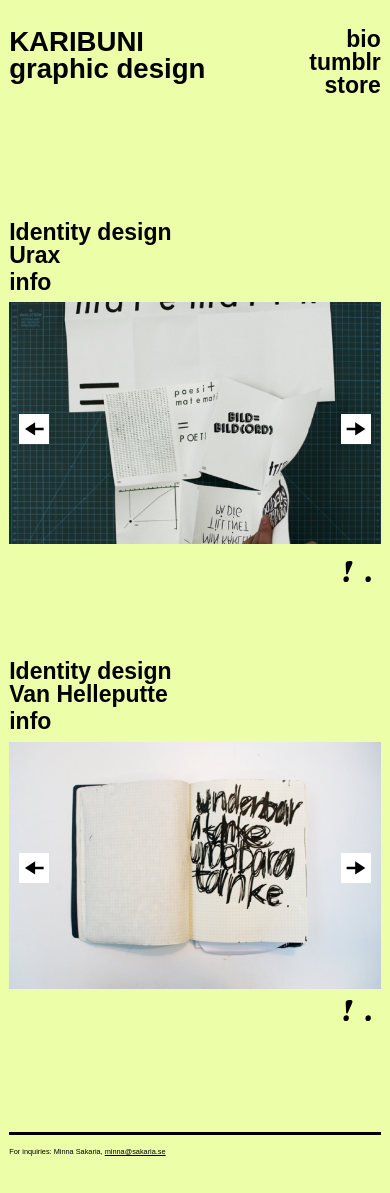
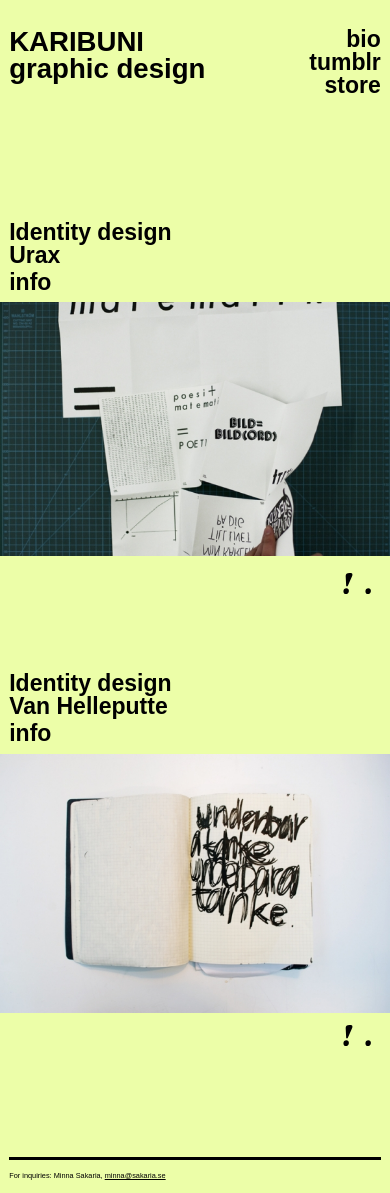
Before and after one commit to patrikax/patrikax.github.io, a Jekyll site: the page built from index.html, in a window 390 px wide. Built offline with Jekyll 4.4.1, drawn with Linux system fonts in a browser that asks for light colours; Markdown is read by kramdown in place of the engine named in the settings; before the commit the page ends 1168 px from its top, so only the background shows below that.

Commit message:
fixed mobile view

```diff
--- a/css/flexslider.css
+++ b/css/flexslider.css
@@ -103,9 +103,13 @@ html[xmlns] .slides {display: block;}
 .flex-control-thumbs .flex-active {opacity: 1; cursor: default;}
 
 
-@media screen and (max-width: 400px) {
-  .flex-direction-nav .flex-prev { opacity: 1; left: 10px;}
-  .flex-direction-nav .flex-next { opacity: 1; right: 10px;}
+@media screen and (max-width: 600px) {
+
+	.slides {
+  		margin-left: -1em;
+  		margin-right: -1em;
+	}
+
 }
 
 
--- a/css/main.css
+++ b/css/main.css
@@ -257,6 +257,3 @@ header {
 body {
   font-size: 8px;
 }
-
-
-}
```
Also changed, not shown: 1 other file.
